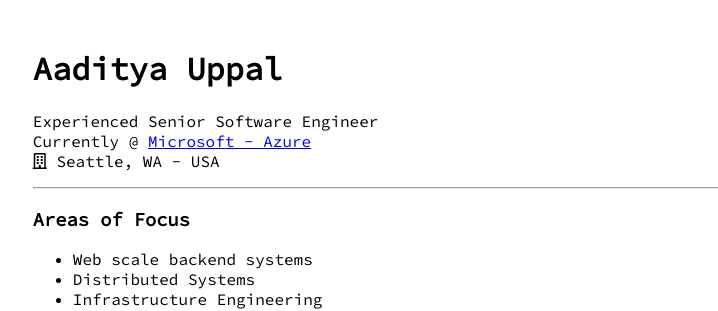
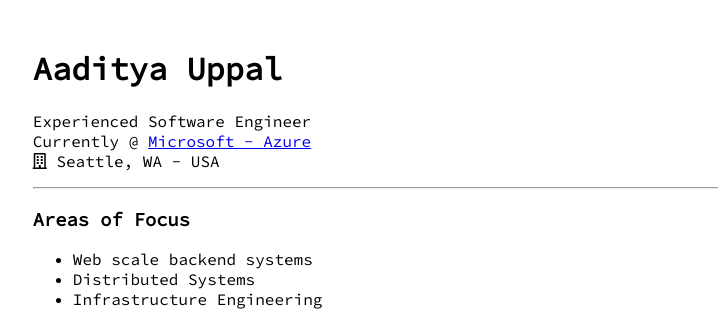
Before and after one commit to aadiuppal/aadiuppal.github.io, a Jekyll site: the page index.html, which Jekyll copies as it is, in a window 1280 px wide. Shown: the top 311 px of the page, without its empty margins (228-946 px from the left). Built offline with Jekyll 4.4.1, drawn with Linux system fonts in a browser that asks for light colours.

Commit message:
Update index.html

```diff
--- a/index.html
+++ b/index.html
@@ -27,7 +28,7 @@
     <br />
     <h1>Aaditya Uppal</h1>
     <p>
-      Experienced Senior Software Engineer
+      Experienced Software Engineer
       <br />
       Currently @
       <a href="https://azure.microsoft.com" target="_blank"
```
Also changed, not shown: other parts of index.html (+1 -0 lines).
